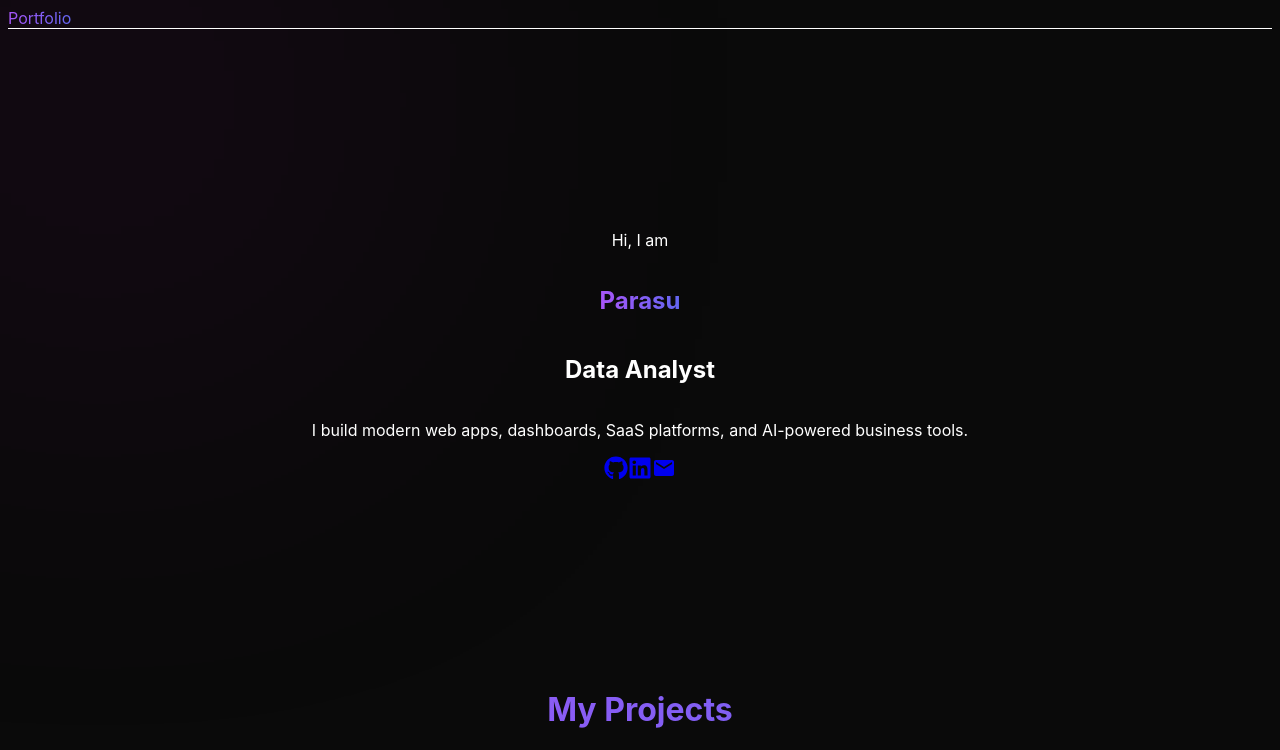
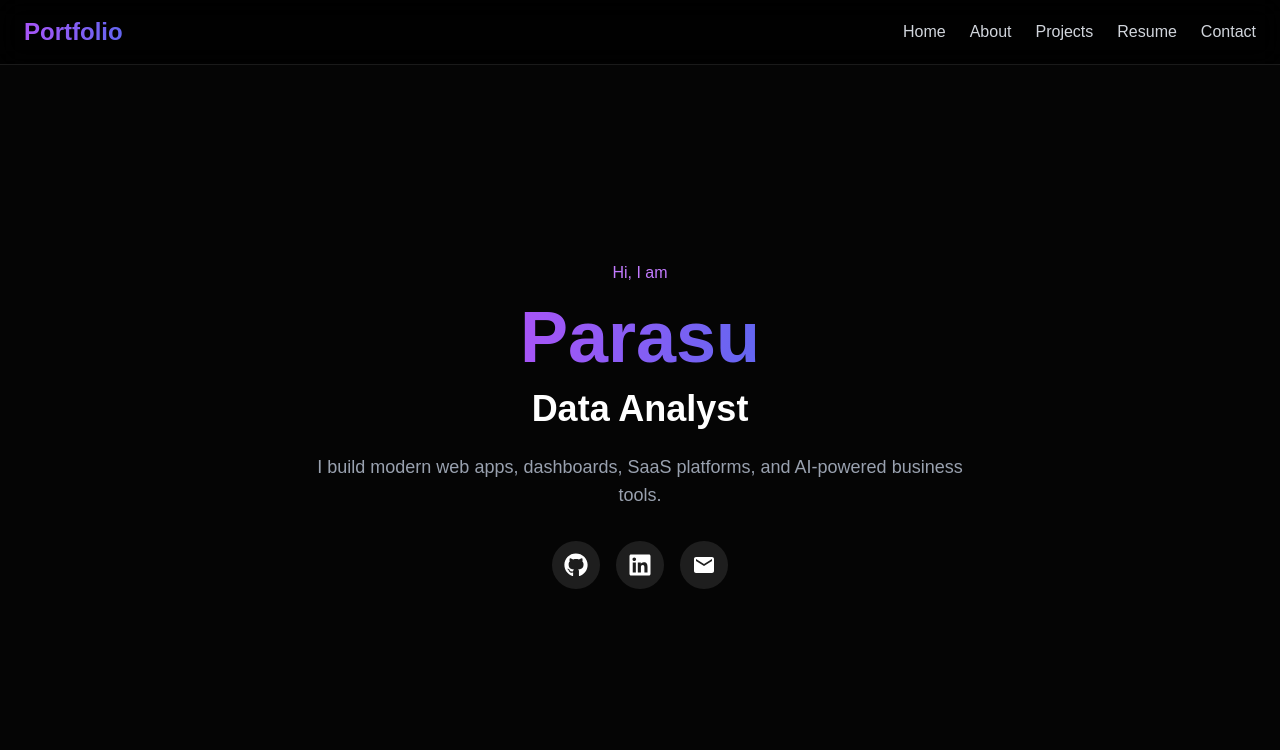
Before and after one commit to Parasu770/portfolio, a Next.js app: page / in a window 1280 px wide. Shown: the top 750 px of the page. Built offline with nearby package versions, Linux system fonts and the light colour scheme.

Commit message:
fix navbar and page layout

```diff
--- a/src/app/globals.css
+++ b/src/app/globals.css
@@ -1,40 +1,17 @@
-@tailwind base;
-@tailwind components;
-@tailwind utilities;
+@import "tailwindcss";
 
-/* Dark theme background */
-body {
-  background: #0a0a0a;
-  color: #ffffff;
-  font-family: 'Inter', sans-serif;
-}
-
-/* Smooth scroll */
 html {
   scroll-behavior: smooth;
 }
 
-/* Custom glow effect */
-.glow {
-  box-shadow: 0 0 20px rgba(168, 85, 247, 0.6);
+body {
+  background: #050505;
+  color: #ffffff;
+  font-family: Arial, Helvetica, sans-serif;
 }
 
-/* Gradient text */
 .gradient-text {
   background: linear-gradient(90deg, #a855f7, #6366f1);
   -webkit-background-clip: text;
   -webkit-text-fill-color: transparent;
 }
-/* background glow */
-body::before {
-  content: "";
-  position: fixed;
-  top: -100px;
-  left: -100px;
-  width: 400px;
-  height: 400px;
-  background: purple;
-  filter: blur(200px);
-  opacity: 0.2;
-  z-index: -1;
-}
--- a/src/app/page.tsx
+++ b/src/app/page.tsx
@@ -1,11 +1,5 @@
 import Hero from "@/components/Hero";
-import ProjectsPage from "./projects/page";
 
 export default function Home() {
-  return (
-    <div>
-      <Hero />
-      <ProjectsPage />
-    </div>
-  );
+  return <Hero />;
 }
--- a/src/components/Navbar.tsx
+++ b/src/components/Navbar.tsx
@@ -2,13 +2,13 @@ import Link from "next/link";
 
 export default function Navbar() {
   return (
-    <nav className="sticky top-0 z-50 bg-black/70 backdrop-blur-lg border-b border-white/10">
+    <nav className="sticky top-0 z-50 bg-black/80 backdrop-blur-md border-b border-white/10">
       <div className="max-w-7xl mx-auto px-6 py-4 flex items-center justify-between">
         <Link href="/" className="text-2xl font-bold gradient-text">
           Portfolio
         </Link>
 
-        <div className="hidden md:flex gap-8 text-sm text-gray-300">
+        <div className="flex gap-6 text-sm md:text-base text-gray-300">
           <Link href="/" className="hover:text-purple-400">Home</Link>
           <Link href="/about" className="hover:text-purple-400">About</Link>
           <Link href="/projects" className="hover:text-purple-400">Projects</Link>
```
